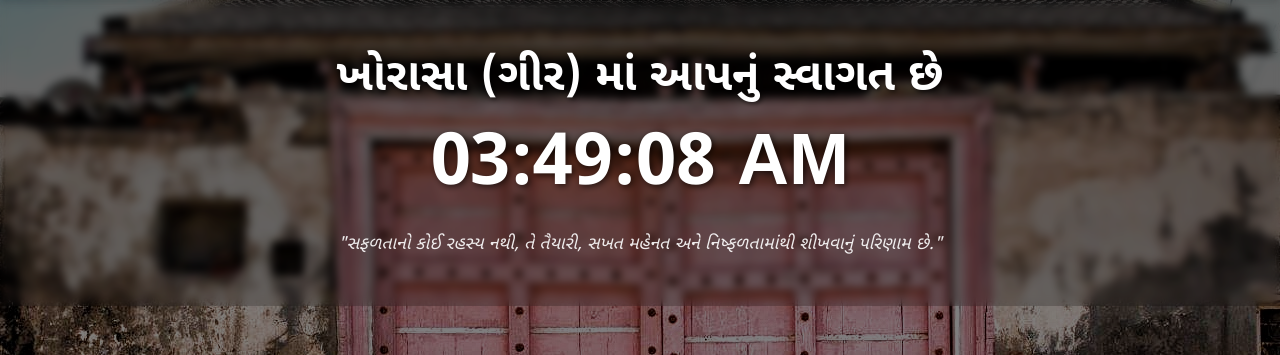
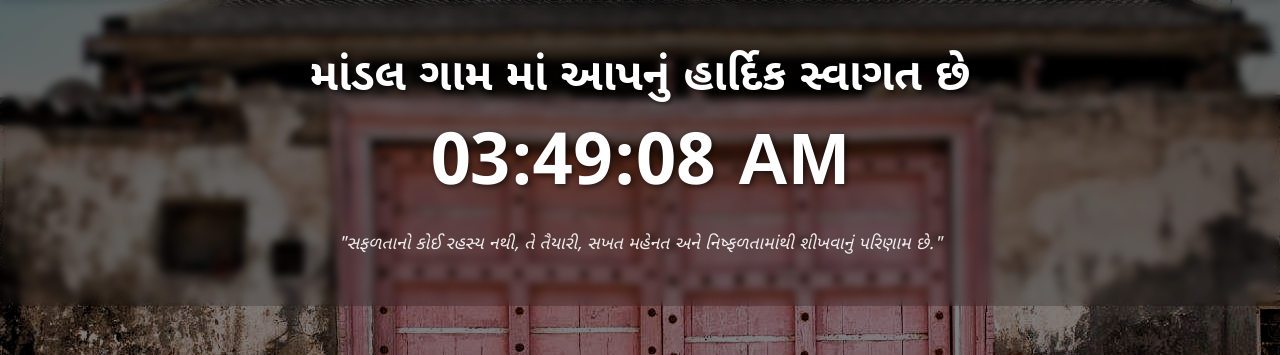
Before and after one commit to hardik7426/my-digi-gaam, a PHP site: page / in a window 1280 px wide. Shown: the part 65-420 px from the top of the page. Run offline with PHP 8.4, Linux system fonts and the light colour scheme; the visitor is signed in with stand-in values (Sample User, id 1).

Commit message:
chnage name

```diff
--- a/index.php
+++ b/index.php
@@ -238,7 +238,7 @@ $random_quote = $quotes[array_rand($quotes)]; // Select a random quote
 
     <main>
         <div class="hero-section">
-            <h2>ખોરાસા (ગીર) માં આપનું સ્વાગત છે</h2>
+            <h2> માંડલ ગામ માં આપનું હાર્દિક સ્વાગત છે</h2>
             <div id="liveClock" class="live-clock"></div>
             <p class="quote-of-the-day">"<?php echo $random_quote; ?>"</p>
         </div>
```
